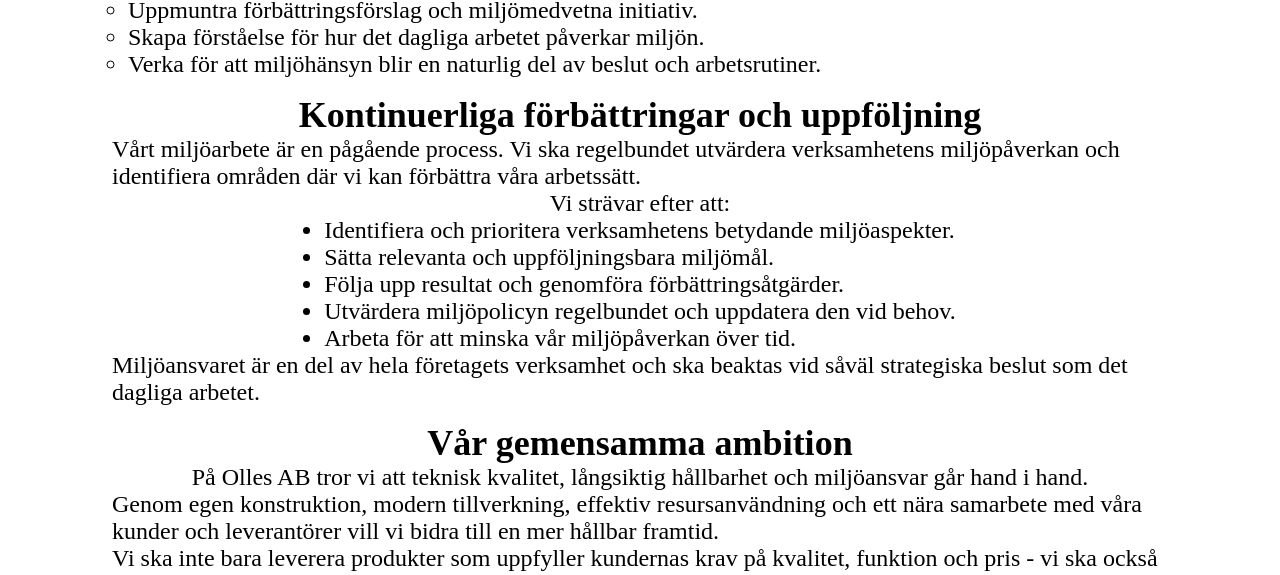
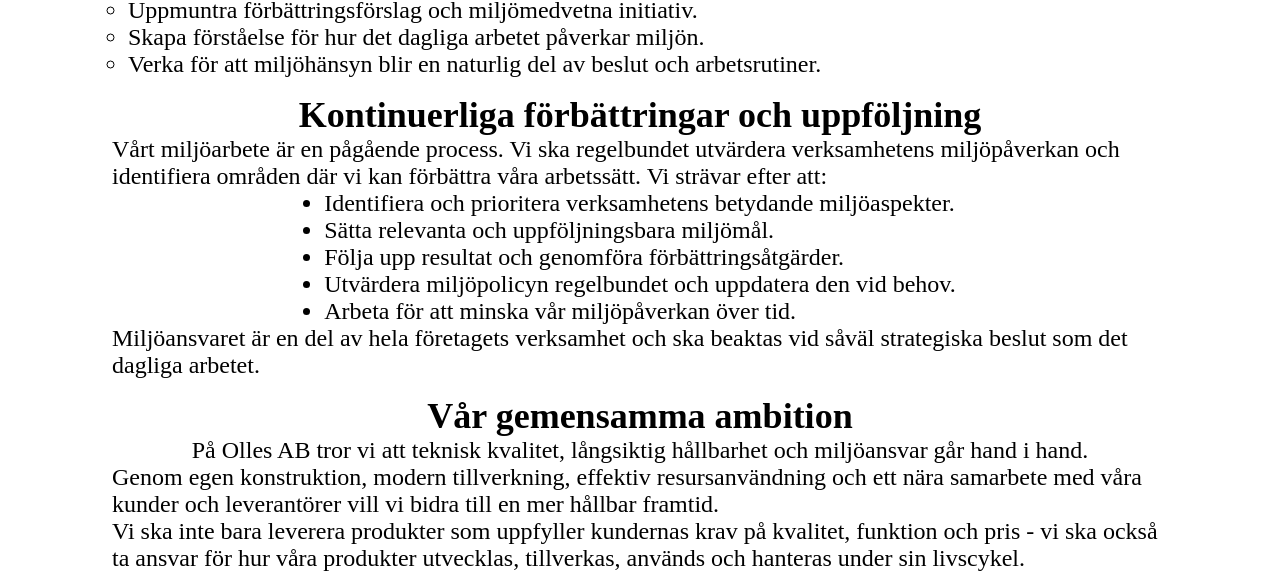
Before and after one commit to SleepyC-a-t/OllesAB_prototyp, a plain HTML site: page miljo.html in a window 1280 px wide. Shown: the part 2260-2835 px from the top of the page. Drawn offline with Linux system fonts and the light colour scheme.

Commit message:
v1.1.0 - first somewhat decent version

```diff
--- a/miljo.html
+++ b/miljo.html
@@ -24,7 +24,7 @@
     <main>
         <div class="bar"></div>
         <div class="top_banner">
-            <img src="https://ollesab.mockelngymnasiet.com/res/cnc.jpg">
+            <img src="https://ollesab.mockelngymnasiet.com/res/cnc.jpg" alt="Produkt">
         </div>
         <div class="texti">
             <article>
@@ -117,8 +117,10 @@
             </article>
             <article>
                 <h2>Kontinuerliga förbättringar och uppföljning</h2>
-                <p>Vårt miljöarbete är en pågående process. Vi ska regelbundet utvärdera verksamhetens miljöpåverkan och identifiera områden där vi kan förbättra våra arbetssätt.</p>
-                <p>Vi strävar efter att:</p>
+                <p>
+                    Vårt miljöarbete är en pågående process. Vi ska regelbundet utvärdera verksamhetens miljöpåverkan och identifiera områden där vi kan förbättra våra arbetssätt.
+                    Vi strävar efter att:
+                </p>
                 <ul>
                     <li>Identifiera och prioritera verksamhetens betydande miljöaspekter.</li>
                     <li>Sätta relevanta och uppföljningsbara miljömål.</li>
```
Also changed, not shown: index.html (+1 -1 lines), kontakt.html (+2 -2 lines), om.html (+1 -1 lines).
